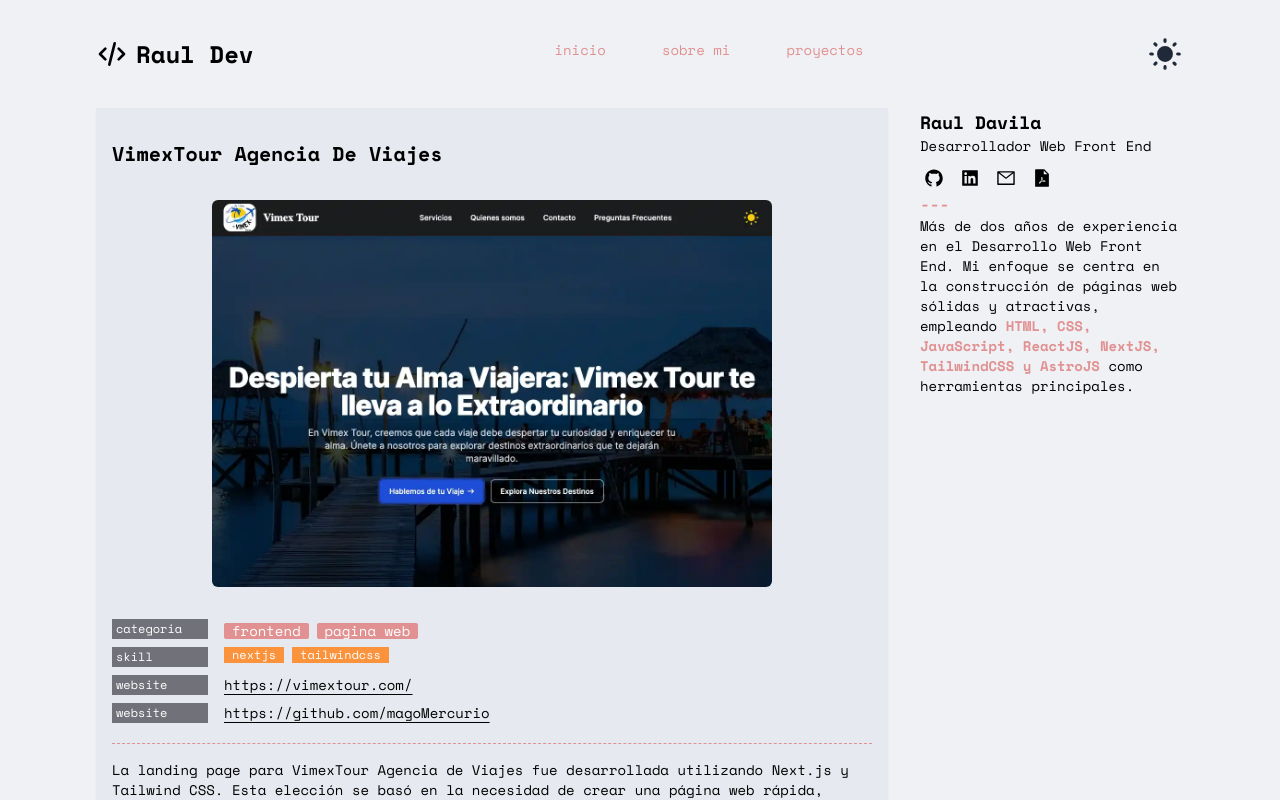
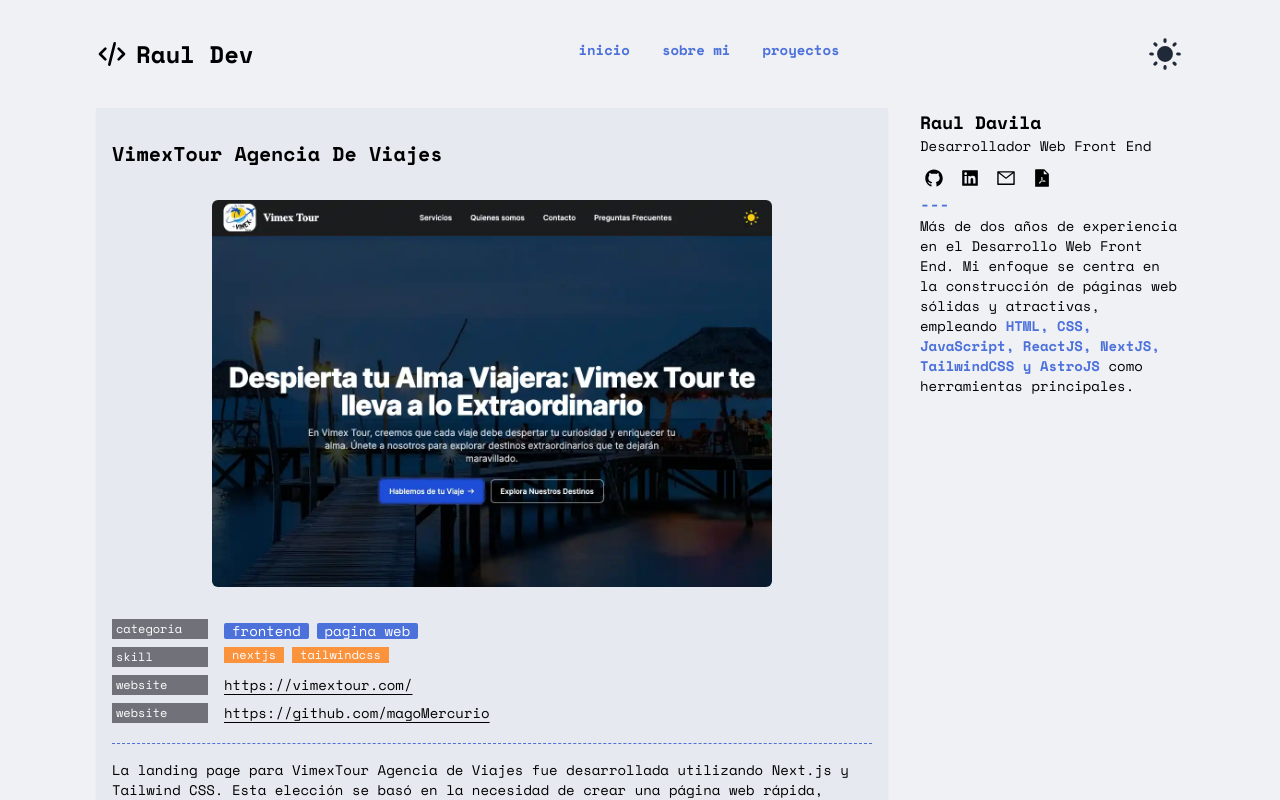
Before and after one commit to magoMercurio/next-portfolio-2024, a Next.js app: page /proyectos/landingpage-web-agencia-viajes in a window 1280 px wide. Shown: the top 800 px of the page. Built offline with nearby package versions, Linux system fonts and the light colour scheme.

Commit message:
change accent color

```diff
--- a/src/app/globals.css
+++ b/src/app/globals.css
@@ -38,25 +38,25 @@
   /* COLORS ******************* */
 
   .colors {
-  @apply  text-[#e19191] dark:text-green-200
+  @apply  text-[#4d71db] dark:text-green-200
   }
 
   .decorationColors {
-    @apply decoration-[#e19191] dark:hover:decoration-green-200
+    @apply decoration-[#4d71db] dark:hover:decoration-green-200
   }
 
   .borderColors {
-    @apply border-[#e19191] dark:border-green-200
+    @apply border-[#4d71db] dark:border-green-200
   }
 
   .bgColors {
-    @apply bg-[#e19191] dark:bg-green-200
+    @apply bg-[#4d71db] dark:bg-green-200
   }
 
   /* COMPONENTS CSS */
 
   .navLink {
-    @apply  text-sm transition delay-100 colors hover:underline block py-2 px-3 cursor-pointer
+    @apply  text-sm font-semibold transition delay-75 colors hover:underline block py-2 px-3 cursor-pointer
   }
 
   .footerLink {
@@ -67,9 +67,9 @@
     @apply  text-sm transition delay-75 underline decoration-1 hover:decoration-2 underline-offset-4 hover:decorationColors block py-2 px-3 cursor-pointer
   }
 
-  .btn-cta {
+  /* .btn-cta {
     @apply text-white bg-blue-700 hover:bg-blue-800 focus:ring-4 focus:ring-blue-300 font-medium rounded-lg text-lg px-5 py-2.5 me-2 mb-2 dark:bg-blue-600 dark:hover:bg-blue-700 focus:outline-none dark:focus:ring-blue-800
-  }
+  } */
 
   .accent {
     @apply font-semibold colors
--- a/src/components/ui/Header.jsx
+++ b/src/components/ui/Header.jsx
@@ -26,7 +26,7 @@
               <h2 className="text-2xl font-bold">Raul Dev</h2>
             </article>
           </Link>
-          <div className="hidden md:flex lg:items-center pb-2 gap-8  mr-4">
+          <div className="hidden md:flex lg:items-center justify-start pb-2 gap-2  mr-4">
             {navbarLinks.map(({ href, label, ariaLabel }) => (
               <Link
                 className="navLink"
```
